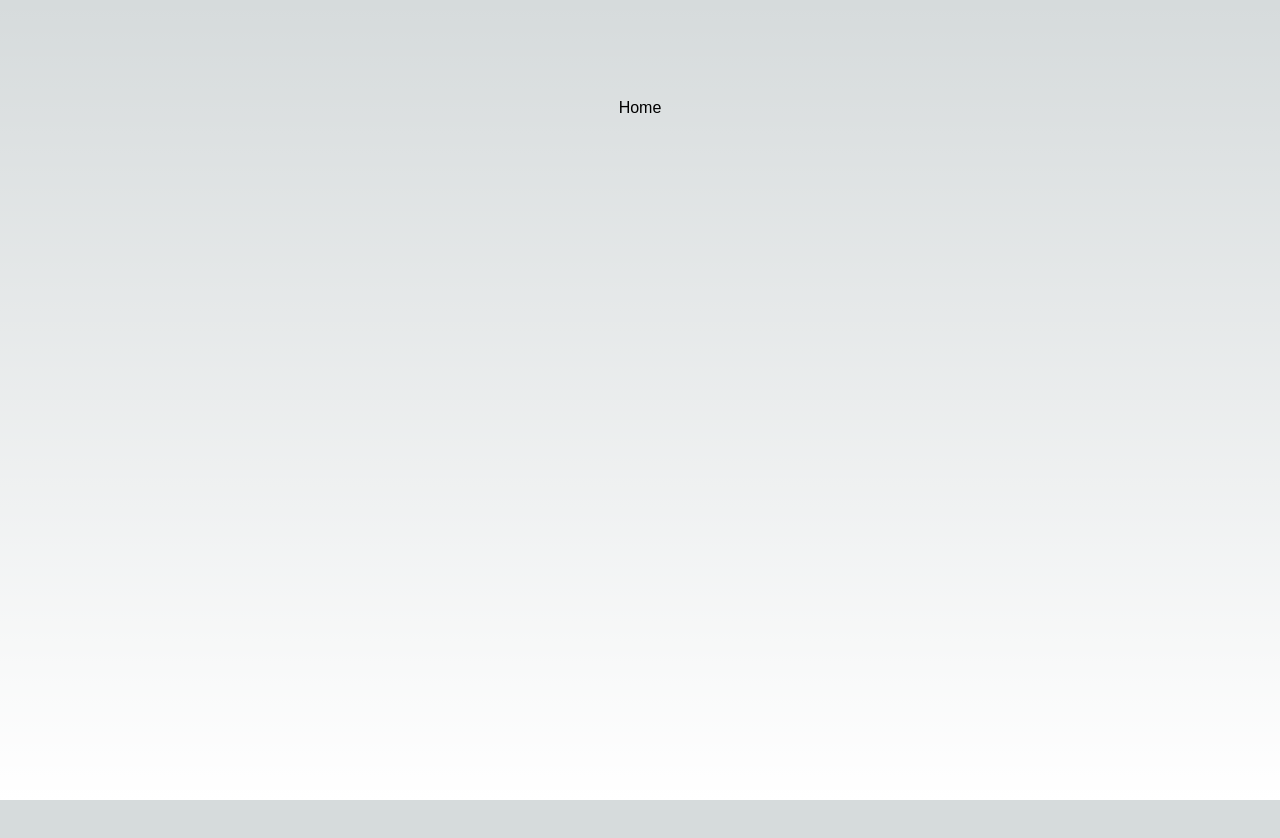
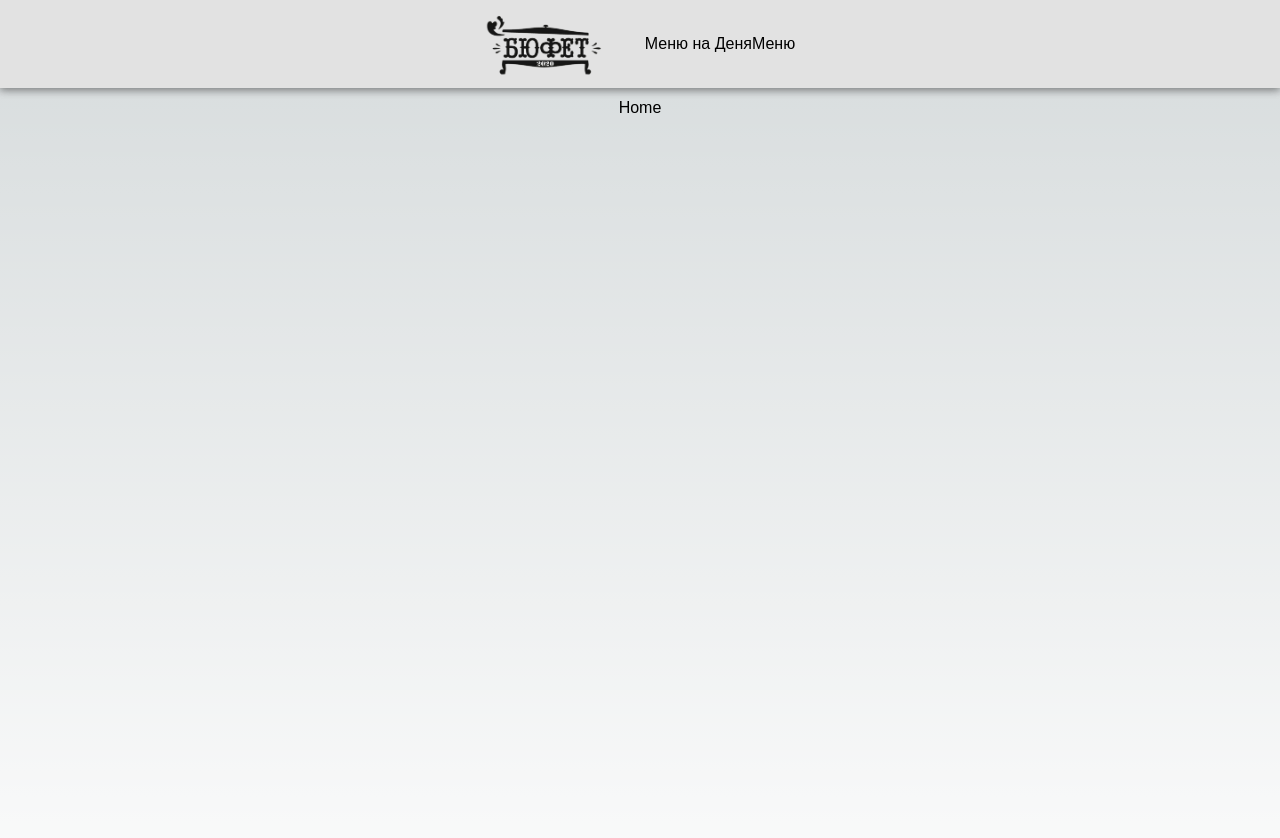
Before and after one commit to BoyanK95/bufet-restaurant-app, a Next.js app: page / in a window 1280 px wide. Shown: the top 838 px of the page. Before the commit the page ends 800 px from the top, so only its background shows below. Built offline with nearby package versions, Linux system fonts and the light colour scheme.

Commit message:
feat(layout): created initial navbar

```diff
--- a/src/app/globals.css
+++ b/src/app/globals.css
@@ -32,7 +32,7 @@
 
 @import url('https://fonts.googleapis.com/css2?family=Poppins:wght@300;400;600&display=swap');
 
-body {
+* {
     font-family: 'Poppins', sans-serif;
     font-weight: 400;
     font-size: 16px;
@@ -64,7 +64,7 @@ body {
     }
 }
 
-* {
+body {
     box-sizing: border-box;
     padding: 0;
     margin: 0;
--- a/src/app/layout.js
+++ b/src/app/layout.js
@@ -1,10 +1,13 @@
 import NavbarCustomComponent from '@/components/Layout/Navbar/Navbar';
 import './globals.css';
+import Header from '@/components/Layout/Header/Header';
+import Layout from '@/components/Layout/Layout';
 
 export default function RootLayout({ children }) {
     return (
         <html lang='bg'>
             <body>
+                <Header />
                 {children}
             </body>
         </html>
--- a/src/app/page.js
+++ b/src/app/page.js
@@ -1,7 +1,10 @@
-import Image from 'next/image';
 import styles from './page.module.css';
-import Header from '@/components/Layout/Header/Header';
+import Layout from '@/components/Layout/Layout';
 
 export default function Home() {
-    return <main className={styles.main}>Home</main>;
+    return (
+        <Layout>
+            <main className={styles.main}>Home</main>
+        </Layout>
+    );
 }
--- a/src/app/page.module.css
+++ b/src/app/page.module.css
@@ -7,7 +7,7 @@
   min-height: 100vh;
 }
 
-.description {
+/* .description {
   display: inherit;
   justify-content: inherit;
   align-items: inherit;
@@ -106,9 +106,9 @@
 
 .logo {
   position: relative;
-}
+} */
 /* Enable hover only on non-touch devices */
-@media (hover: hover) and (pointer: fine) {
+/* @media (hover: hover) and (pointer: fine) {
   .card:hover {
     background: rgba(var(--card-rgb), 0.1);
     border: 1px solid rgba(var(--card-border-rgb), 0.15);
@@ -123,10 +123,10 @@
   .card:hover span {
     transform: none;
   }
-}
+} */
 
 /* Mobile */
-@media (max-width: 700px) {
+/* @media (max-width: 700px) {
   .content {
     padding: 4rem;
   }
@@ -200,10 +200,10 @@
     );
     z-index: 1;
   }
-}
+} */
 
 /* Tablet and Smaller Desktop */
-@media (min-width: 701px) and (max-width: 1120px) {
+/* @media (min-width: 701px) and (max-width: 1120px) {
   .grid {
     grid-template-columns: repeat(2, 50%);
   }
@@ -226,4 +226,4 @@
   to {
     transform: rotate(0deg);
   }
-}
+} */
--- a/src/components/Layout/Header/Header.js
+++ b/src/components/Layout/Header/Header.js
@@ -1,21 +1,13 @@
 import React from 'react';
-import classes from './Header.module.css';
-import Image from 'next/image';
+import NavbarCustomComponent from '../Navbar/Navbar';
+import DarkLogo from '@/components/Logo/DarkLogo';
 
 const Header = (props) => {
     return (
         <>
-            <header className={classes.header}>
-                <div>
-                    <Image
-                        src='/assets/logo/bufet-logo-transperant.png'
-                        width={150}
-                        height={150}
-                        alt='Logo'
-                    />
-                </div>
+            <header>
+                <NavbarCustomComponent />
             </header>
-            <div className={classes['main-image']}></div>
         </>
     );
 };
--- a/src/components/Layout/Header/Header.module.css
+++ b/src/components/Layout/Header/Header.module.css
@@ -14,16 +14,16 @@
     z-index: 10;
   }
 
-  .main-image {
+  /* .main-image {
     width: 100%;
     height: 25rem;
     z-index: 0;
     overflow: hidden;
-  }
-
+  } */
+/*
   .main-image img {
     width: 110%;
     height: 100%;
     object-fit: cover;
     transform: rotateZ(-5deg) translateY(-4rem) translateX(-1rem);
-  }
+  } */
--- /dev/null
+++ b/src/components/Layout/Layout.js
@@ -0,0 +1,13 @@
+import Header from './Header/Header';
+import classes from './Layout.module.css';
+
+function Layout({ children }) {
+    return (
+        <div className={classes.header}>
+            <Header />
+            {children}
+        </div>
+    );
+}
+
+export default Layout;
--- /dev/null
+++ b/src/components/Layout/Layout.module.css
@@ -0,0 +1,4 @@
+/* .header {
+    display: flex;
+    justify-content: space-between;
+} */
--- a/src/components/Layout/Navbar/Navbar.js
+++ b/src/components/Layout/Navbar/Navbar.js
@@ -2,24 +2,20 @@ import Link from 'next/link';
 // import Container from 'react-bootstrap/Container';
 // import Navbar from 'react-bootstrap/Navbar';
 import Image from 'next/image';
+import DarkLogo from '@/components/Logo/DarkLogo';
 import classes from './Navbar.module.css';
-import DarkLogo from '@/components/Logo/DarkLogo';
 
 function NavbarCustomComponent() {
     return (
         <>
             <nav className={classes.nav}>
+                <DarkLogo />
                 <ul>
                     <li>
-                        <Link href='/'>
-                            <DarkLogo />
-                        </Link>
+                        <Link href='/menu-of-the-day'>Меню на Деня</Link>
                     </li>
                     <li>
-                        <Link href='/menu-of-the-day'>Меню На Деня</Link>
-                    </li>
-                    <li>
-                        <Link href='/menu-of-the-day'>Menu</Link>
+                        <Link href='/menu-of-the-day'>Меню</Link>
                     </li>
                 </ul>
             </nav>
--- a/src/components/Layout/Navbar/Navbar.module.css
+++ b/src/components/Layout/Navbar/Navbar.module.css
@@ -7,9 +7,8 @@
     background-color: #e2e2e2;
     color: rgb(0, 0, 0);
     display: flex;
-    justify-content: space-between;
+    justify-content: center;
     align-items: center;
-    padding: 0 10%;
     box-shadow: 0 2px 8px rgba(0, 0, 0, 0.25);
     /* z-index: 10;  */
   }
--- a/src/components/Logo/DarkLogo.js
+++ b/src/components/Logo/DarkLogo.js
@@ -1,7 +1,7 @@
 import Image from "next/image";
 
 function DarkLogo() {
-    return <Image src='/assets/logo/bufet-logo-transperant.png' width={120} height={120} alt='Bufet-Logo' />;
+    return <Image src='/assets/logo/bufet-logo-transperant.png' width={120} height={120} alt='Bufet-Logo' style={{zIndex: '100'}} />;
 }
 
 export default DarkLogo;
```
Also changed, not shown: src/pages/_app.js (+8 -2 lines).
